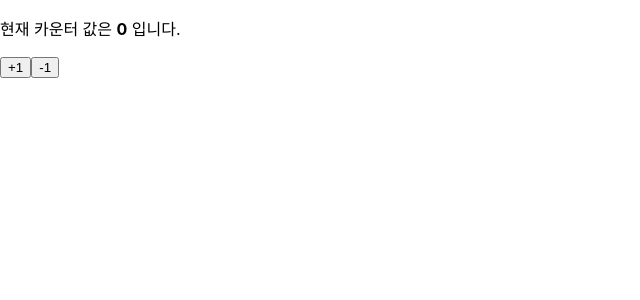
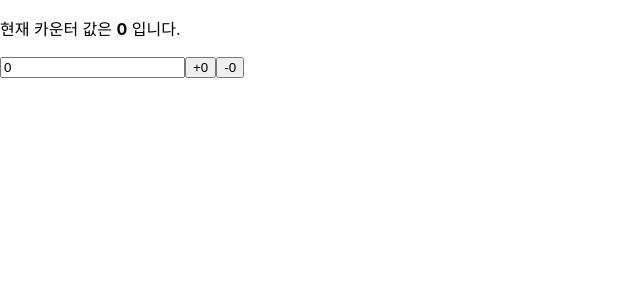
Before and after one commit to JunBum2ya/react-hooks, a React (Create React App) app in the folder hooks-practice/: page / in a window 1280 px wide. Shown: the top 300 px of the page, without its empty margins (0-640 px from the left). Built offline with nearby package versions, Linux system fonts and the light colour scheme.

Commit message:
#useState 여러번 사용하기

```diff
--- a/hooks-practice/src/component/Counter.js
+++ b/hooks-practice/src/component/Counter.js
@@ -2,12 +2,19 @@ import { useState } from 'react';
 
 const Counter = () => {
     const [value, setValue] = useState(0);
+    const [increment, setIncrement] = useState(0);
+
+    const onChangeIncrement = e => {
+        setIncrement(e.target.value);
+    }
+
     return (<div>
         <p>
             현재 카운터 값은 <b>{value}</b> 입니다.
         </p>
-        <button onClick={() => setValue(value + 1)}>+1</button>
-        <button onClick={() => setValue(value - 1)}>-1</button>
+        <input value={increment} onChange={onChangeIncrement}></input>
+        <button onClick={() => setValue(Number(value) + Number(increment))}>+{increment}</button>
+        <button onClick={() => setValue(Number(value) - Number(increment))}>-{increment}</button>
     </div>);
 };
 
```
